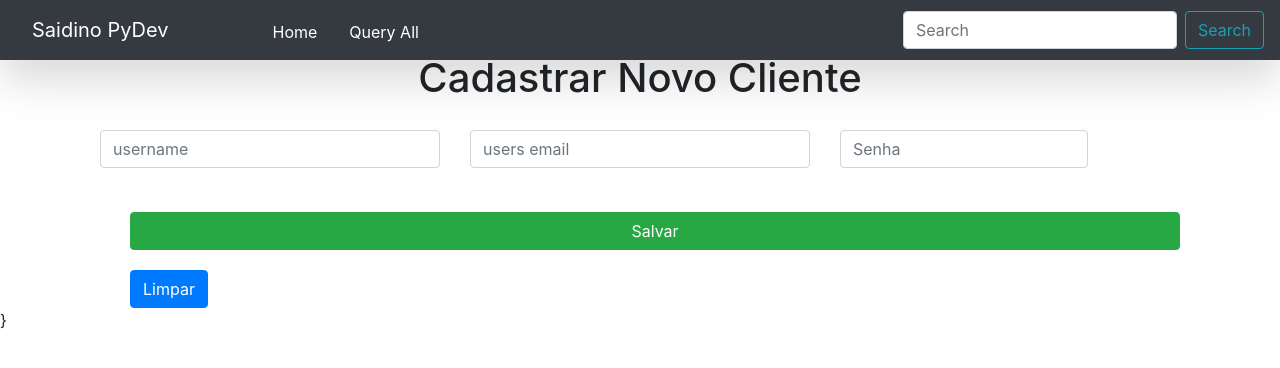
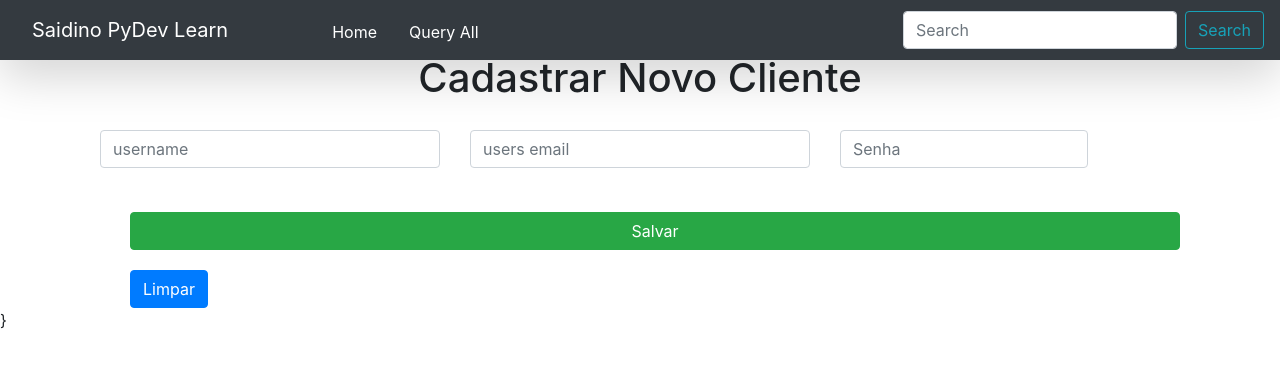
Before and after one commit to saidino84/saidino_api, a Flask app: page /users_page/add in a window 1280 px wide. Shown: the top 368 px of the page. Run offline with Flask 2, Linux system fonts and the light colour scheme; some libraries are stand-ins or nearby versions.

```diff
--- a/templates/base.html
+++ b/templates/base.html
@@ -19,7 +19,7 @@
   <nav class="navbar navbar-expand-lg navbar-dark bg-dark shadow-lg fixed-top">
             <!-- Brand -->
 
-            <a class="navbar-brand mr-5 ml-3" href="#">Saidino PyDev</a>
+            <a class="navbar-brand mr-5 ml-3" href="#">Saidino PyDev Learn</a>
             <button class="navbar-toggler" type="button" data-toggle="collapse" data-target="#navbarNavDropdown" aria-controls="navbarNavDropdown" aria-expanded="false" aria-label="Toggle navigation">
             <span class="navbar-toggler-icon"></span>
             </button>
```
